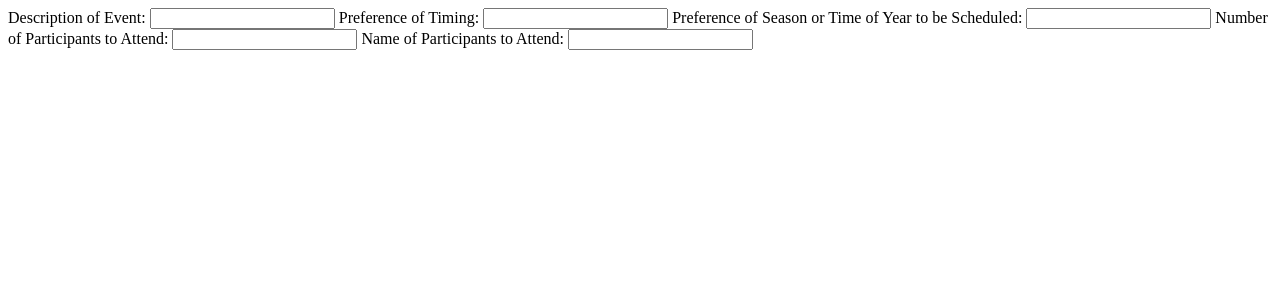
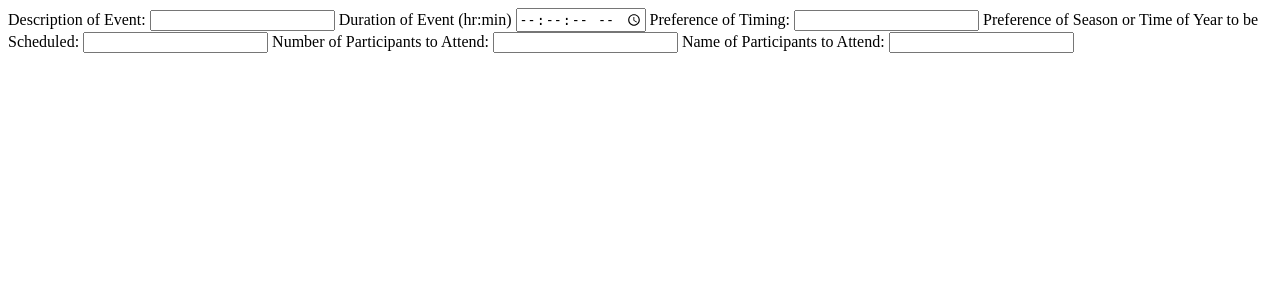
Before and after one commit to dhanr7/Community_Planner, a Flask app: page /ai in a window 1280 px wide. Shown: the top 300 px of the page. Run offline with Flask 3, Linux system fonts and the light colour scheme.

Commit message:
Updates to ai.html input fields

```diff
--- a/main.py
+++ b/main.py
@@ -54,12 +54,12 @@ def ai():
     return render_template("ai.html")
 
 @app.route('/manual_confirm', methods=['GET', 'POST'])
-def manual_confirmation():
+def manual_confirmation(): #not working, solving in progress
     if request.method == "POST":
         if (request.form['option'] == 'proceed_button'):
-                return redirect(url_for('main'))
+            return redirect(url_for('main'))
         elif (request.form['option'] == 'change_params'):
-                return redirect(url_for('manual'))
+            return redirect(url_for('manual'))
         else:
             pass
     return render_template('manual_confirmation.html', array_manual_constraints=array_manual_constraints)
--- a/templates/ai.html
+++ b/templates/ai.html
@@ -7,11 +7,14 @@
         <title>Schedule Event Using AI</title>
     </head>
     <body>
-        <!--Description, Preference of Date, # of Participants & Who is Participating, -->
+        <!--Description, Preference of Date, # of Participants & Who is Participating, as well as Duration-->
         <div class = "container">
             <form method="post">
                 <label for = "description">Description of Event:</label>
                 <input type="text" id="description" name="description" required>
+
+                <label for = "duration">Duration of Event (hr:min) </label>
+                <input type="time" step="2" id ="durations" name="duration" required>
 
                 <label for = "timing_preference">Preference of Timing: </label>
                 <input type="text" id="timing_preference" name="timing_preference"/> <!--Can be optional-->
@@ -20,7 +23,7 @@
                 <input type="text" id="season/time_year_pref" name="season/time_year_pref"/> <!--Can be optional-->
 
                 <label for = "num_participants">Number of Participants to Attend: </label>
-                <input type="text" id ="num_participants" name="num_participants" required>
+                <input type="number" id ="num_participants" name="num_participants" required>
 
                 <label for = "name_participants">Name of Participants to Attend: </label>
                 <input type="text" id ="name_participants" name="name_participants" required>
--- a/templates/authenticate.html
+++ b/templates/authenticate.html
@@ -9,7 +9,7 @@
             <label for = "username" >Username:</label>
             <input type="text" id="username" name = "username" placeholder = "Username" required/>
             <label for = "password">Password:</label>
-            <input type="text" id = "password" name = "password" placeholder = "Password" required/>
+            <input type="password" id = "password" name = "password" placeholder = "Password" required/>
             <button type="submit">Login</button>
         </form>
     </body>
```
